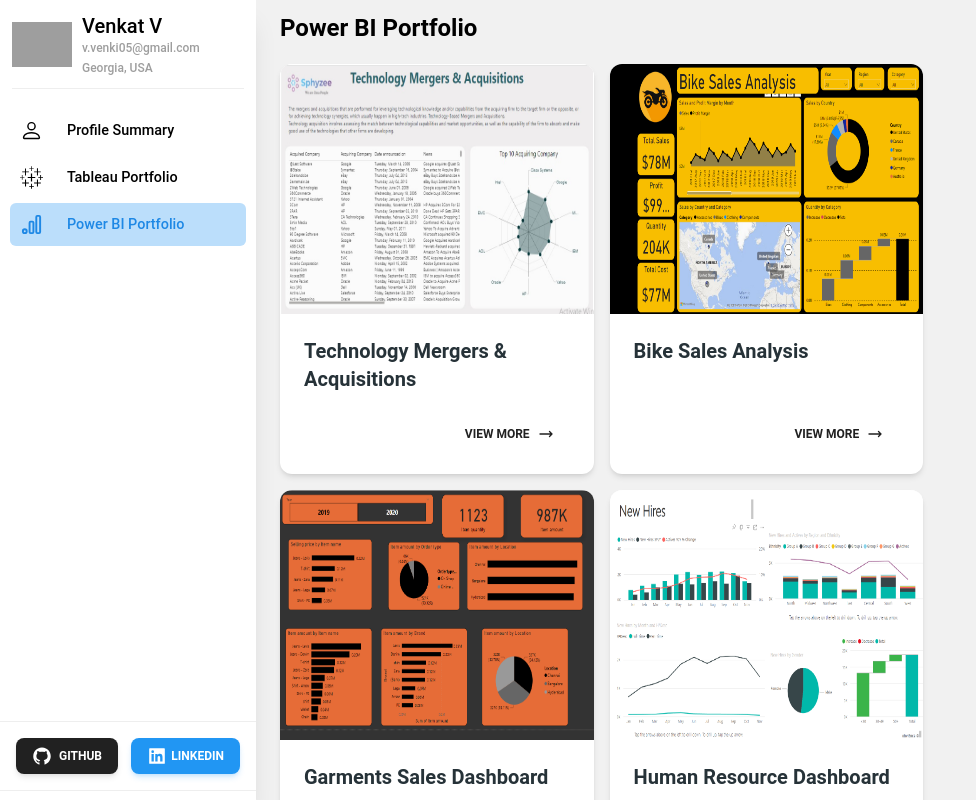
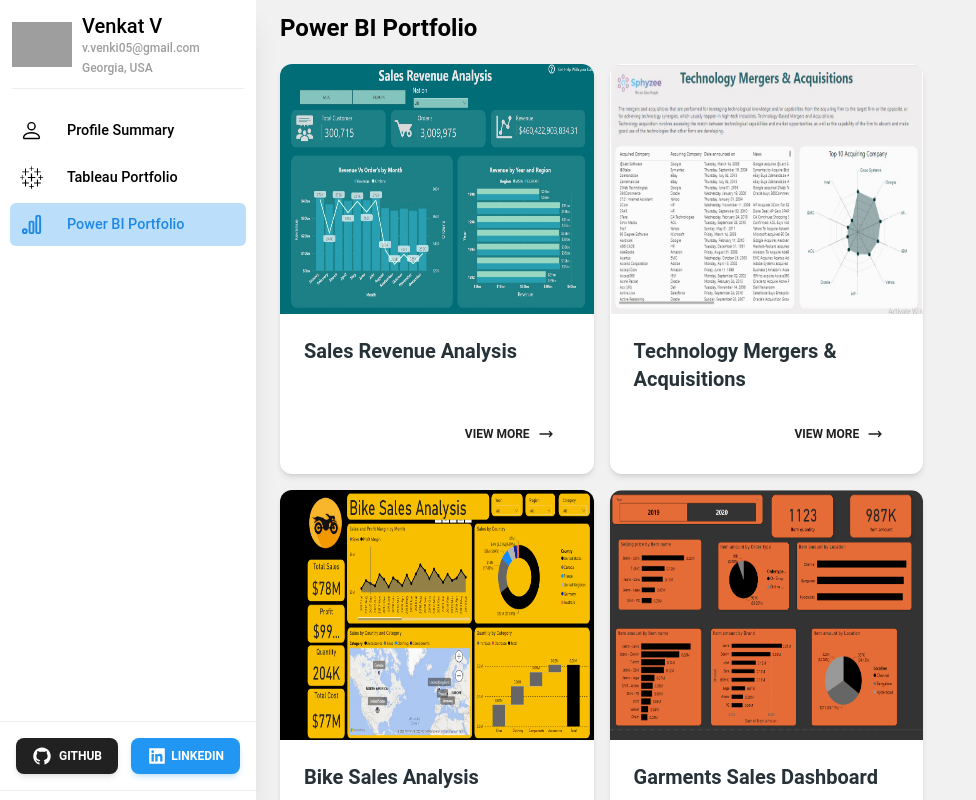
Before and after one commit to dataviolet3522/personal_profile, a React (Vite) app: page /power-bi in a window 1280 px wide. Shown: the top 800 px of the page, without its empty margins (0-976 px from the left). Built offline with nearby package versions, Linux system fonts and the light colour scheme; grey boxes are pictures that could not be loaded.

Commit message:
Sales Revenue Analysis - Power BI report added

```diff
--- a/src/components/PowerBI.tsx
+++ b/src/components/PowerBI.tsx
@@ -16,8 +16,14 @@
 import QuickDashboardImage from "../assets/Images/powerbi/quick-dashboard.png";
 import SalesDashboardImage from "../assets/Images/powerbi/sales-dashboard.png";
 import TechnologyMergersImage from "../assets/Images/powerbi/technology-mergers-dashboard.jpeg";
+import SalesRevenueAnalysisImage from "../assets/Images/powerbi/sales-revenue-analysis.jpg";
 
 const powerBIData = [
+  {
+    name: "Sales Revenue Analysis",
+    routePath: "/power-bi/sales-revenue-analysis",
+    img: SalesRevenueAnalysisImage,
+  },
   {
     name: "Technology Mergers & Acquisitions",
     routePath: "/power-bi/technology-mergers-acquisitions",
--- a/src/components/PowerBIDetail.tsx
+++ b/src/components/PowerBIDetail.tsx
@@ -42,6 +42,11 @@
         powerBILink +
         "view?r=eyJrIjoiYWY4YzU5MDAtZTE3MS00ZjY3LWEyNTItODAwOTI4ODViOThhIiwidCI6IjQ3YzgxNDZiLTljNGEtNDU1MC04ODg0LTkyMGM5N2Y4OGMwYyJ9";
     }
+    if (name === "sales-revenue-analysis") {
+      powerBILink =
+        powerBILink +
+        "view?r=eyJrIjoiOTgwYWE1NjItMjY0Ni00NjFmLWJiMTgtNTdlMTgwODc4NmIyIiwidCI6IjQ3YzgxNDZiLTljNGEtNDU1MC04ODg0LTkyMGM5N2Y4OGMwYyJ9";
+    }
     return powerBILink;
   };
   return (
```
Also changed, not shown: src/assets/Images/powerbi/sales-revenue-analysis.jpg (added).
